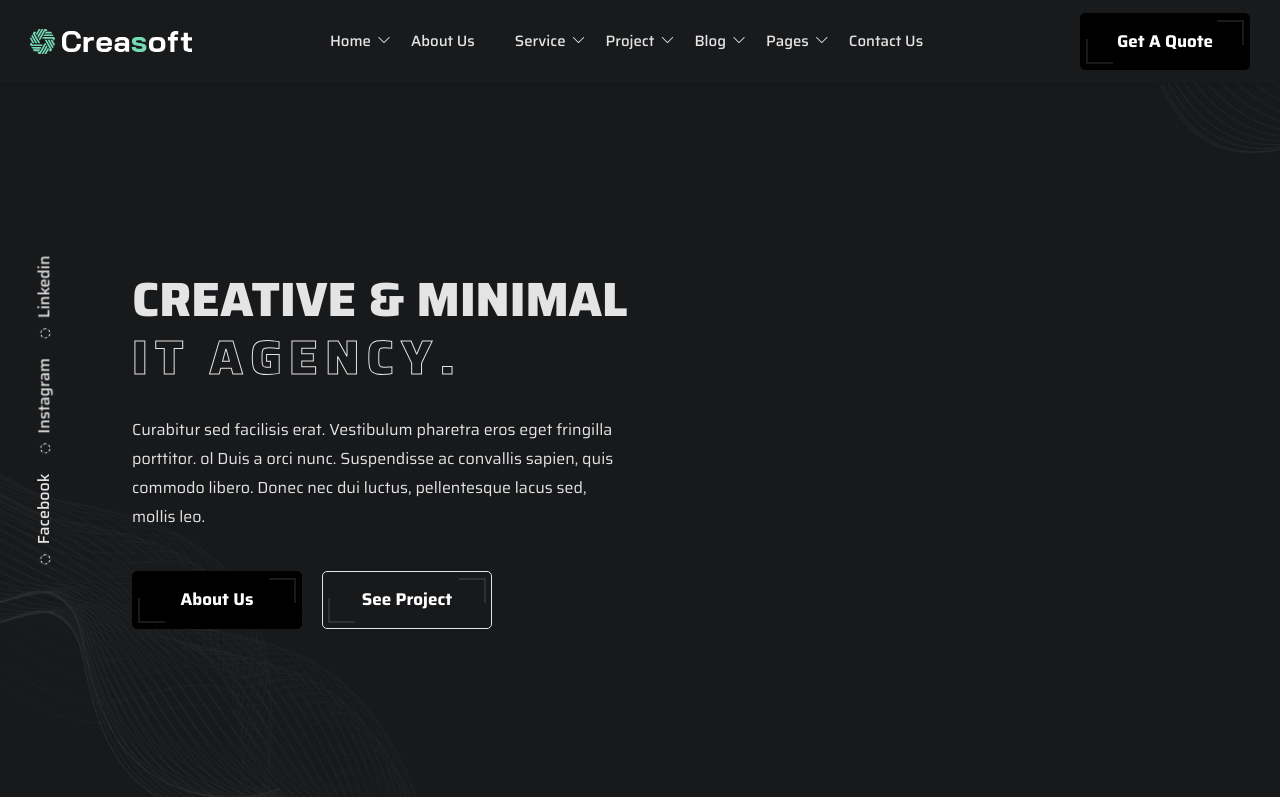
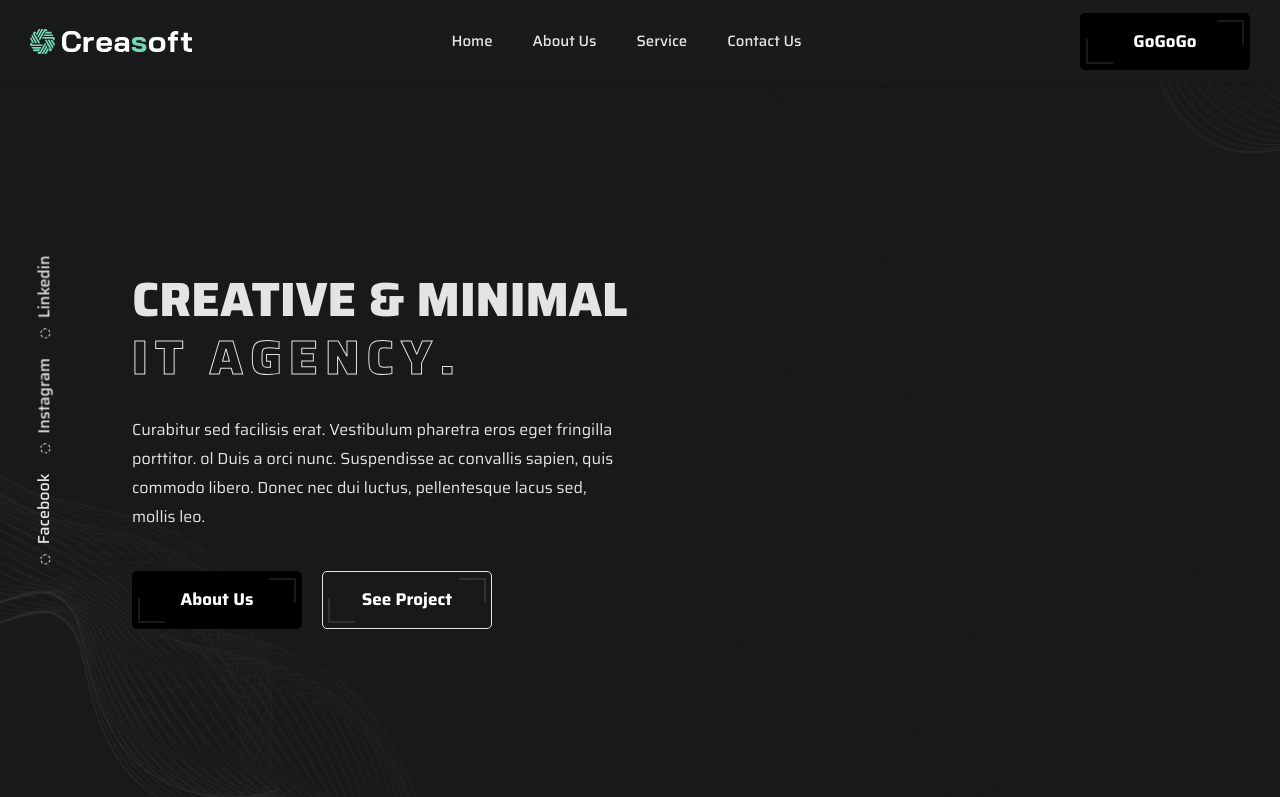
Before and after one commit to netxdata/netx-site, a React (Create React App) app: page / in a window 1280 px wide. Shown: the top 797 px of the page. Built offline with nearby package versions, Linux system fonts and the light colour scheme.

Commit message:
edit navbar: logo, cta and menu routes and hide unused menu components

```diff
--- a/src/components/common/Header.jsx
+++ b/src/components/common/Header.jsx
@@ -1,6 +1,8 @@
 import React, { useEffect, useReducer, useRef, useState } from "react";
 import { Link, NavLink } from "react-router-dom";
 import WOW from "wowjs";
+import { copy } from "../../data/copy";
+
 function Header() {
   const [sidebar, setSidebar] = useState(false);
   const [isSticky, setSticky] = useState(false);
@@ -75,9 +77,17 @@ function Header() {
           </div>
         </div>
         <div className="main-menu">
+
+
+
           <nav className={sidebar === 1 ? "main-nav slidenav" : "main-nav"}>
+
             <div className="mobile-menu-logo">
-              <Link to={"/"} onClick={scrollTop}>
+              <Link
+                to={`${process.env.PUBLIC_URL}/`}
+                onClick={scrollTop}
+              >
+              {/* <Link to={"/"} onClick={scrollTop}> */}
                 <img
                   src={process.env.PUBLIC_URL + "img/logo-dark.svg"}
                   alt="images"
@@ -87,18 +97,23 @@ function Header() {
                 <i className="bi bi-plus-lg" />
               </div>
             </div>
+
             <ul>
               <li
                 className="has-child active"
                 onClick={() => dispatch({ type: "homeOne" })}
               >
                 <Link
+                  to={`${process.env.PUBLIC_URL}/`}
+                  onClick={scrollTop}
+                >
+                {/* <Link
                   to={"#"}
                   className={state.activeMenu === "homeOne" ? "active" : ""}
-                >
+                > */}
                   Home
                 </Link>
-                <i className="bi bi-chevron-down" />
+                {/* <i className="bi bi-chevron-down" />
                 <ul
                   className={
                     state.activeMenu === "homeOne"
@@ -123,7 +138,7 @@ function Header() {
                       Home 02
                     </NavLink>
                   </li>
-                </ul>
+                </ul> */}
               </li>
               <li>
                 <NavLink
@@ -134,10 +149,14 @@ function Header() {
                 </NavLink>
               </li>
               <li>
-                <Link to={"#"} onClick={() => dispatch({ type: "service" })}>
+                <Link
+                  to={`${process.env.PUBLIC_URL}/service`}
+                  onClick={scrollTop}
+                >
+                {/* <Link to={"#"} onClick={() => dispatch({ type: "service" })}> */}
                   Service
                 </Link>
-                <i className="bi bi-chevron-down" />
+                {/* <i className="bi bi-chevron-down" />
                 <ul
                   className={
                     state.activeMenu === "service"
@@ -161,9 +180,17 @@ function Header() {
                       Service Details
                     </NavLink>
                   </li>
-                </ul>
+                </ul> */}
               </li>
               <li>
+                <NavLink
+                  to={`${process.env.PUBLIC_URL}/contact`}
+                  onClick={scrollTop}
+                >
+                  Contact Us
+                </NavLink>
+              </li>
+              {/* <li>
                 <Link to={"#"} onClick={() => dispatch({ type: "project" })}>
                   Project
                 </Link>
@@ -192,8 +219,8 @@ function Header() {
                     </NavLink>
                   </li>
                 </ul>
-              </li>
-              <li className="has-child">
+              </li> */}
+              {/* <li className="has-child">
                 <Link to={"#"} onClick={() => dispatch({ type: "blog" })}>
                   Blog
                 </Link>
@@ -230,8 +257,8 @@ function Header() {
                     </NavLink>
                   </li>
                 </ul>
-              </li>
-              <li className="has-child">
+              </li> */}
+              {/* <li className="has-child">
                 <Link to={"#"} onClick={() => dispatch({ type: "page" })}>
                   Pages
                 </Link>
@@ -276,24 +303,20 @@ function Header() {
                     </NavLink>
                   </li>
                 </ul>
-              </li>
-              <li>
-                <NavLink
-                  to={`${process.env.PUBLIC_URL}/contact`}
-                  onClick={scrollTop}
-                >
-                  Contact Us
-                </NavLink>
-              </li>
+              </li> */}
             </ul>
-            <div className="get-qoute d-flex justify-content-center d-lg-none d-block pt-50">
-                    <div className="cmn-btn">
-                        <div className="line-1"></div>
-                        <div className="line-2"></div>
-                        <Link to={`${process.env.PUBLIC_URL}/contact`} onClick={scrollTop}>Get A Quote</Link>
-                    </div>
-                </div>
+
+            {/* <div className="get-qoute d-flex justify-content-center d-lg-none d-block pt-50">
+              <div className="cmn-btn">
+                  <div className="line-1"></div>
+                  <div className="line-2"></div>
+                  <Link to={`${process.env.PUBLIC_URL}/contact`} onClick={scrollTop}>Get A Quote</Link>
+              </div>
+            </div> */}
           </nav>
+
+
+
         </div>
 
         <div className="nav-right">
@@ -305,7 +328,7 @@ function Header() {
                 to={`${process.env.PUBLIC_URL}/contact`}
                 onClick={scrollTop}
               >
-                Get A Quote
+                {copy.utils.call_to_action}
               </Link>
             </div>
           </div>
```
